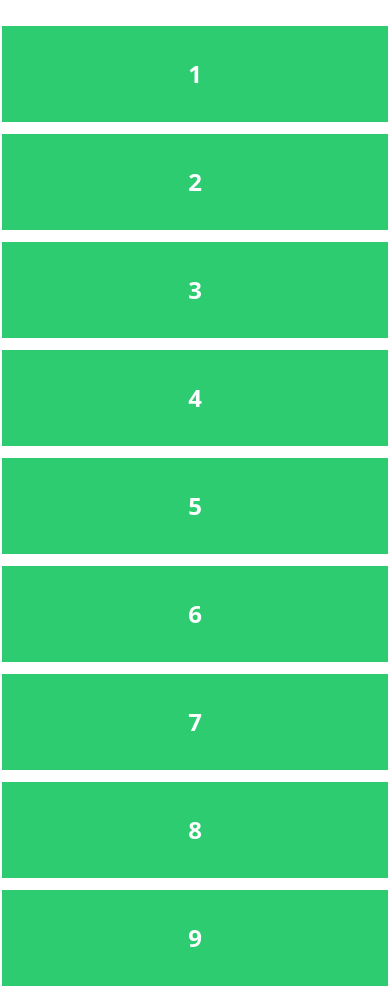
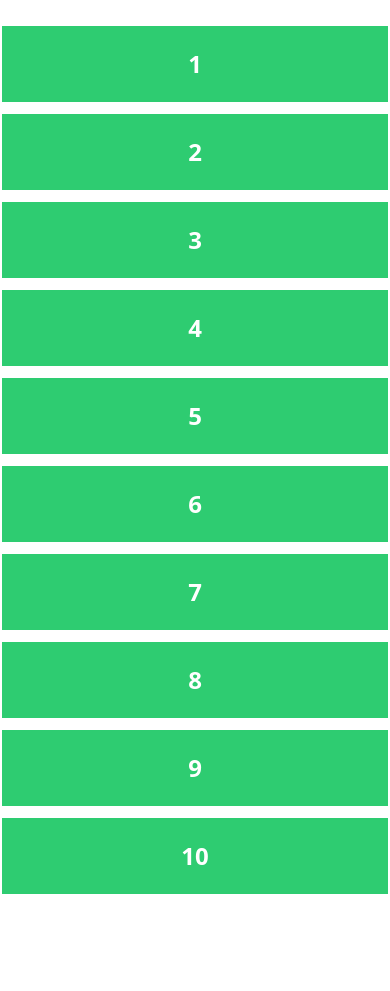
Before and after one commit to acciojob/grid-boxes-jitendrakumar07, a website: page main.html in a window 390 px wide. Shown: the top 991 px of the page. After the commit the page ends 920 px from the top, so only its background shows below. Drawn offline with nearby package versions, Linux system fonts and the light colour scheme.

Commit message:
created a submission

```diff
--- a/main.html
+++ b/main.html
@@ -19,12 +19,11 @@
             font-weight: bold;
         }
 
-        /* Custom grid layout */
         .container-custom {
             padding: 0;
         }
 
-        /* Ensure full-width for section 1 */
+        /* Full-width for section 1 */
         .full-width {
             grid-column: span 2;
         }
@@ -33,6 +32,9 @@
         @media (max-width: 768px) {
             .row > * {
                 flex: 100%; /* Stack on smaller screens */
+            }
+            .section {
+                height: 80px; /* Reduce height on mobile */
             }
         }
     </style>
```
